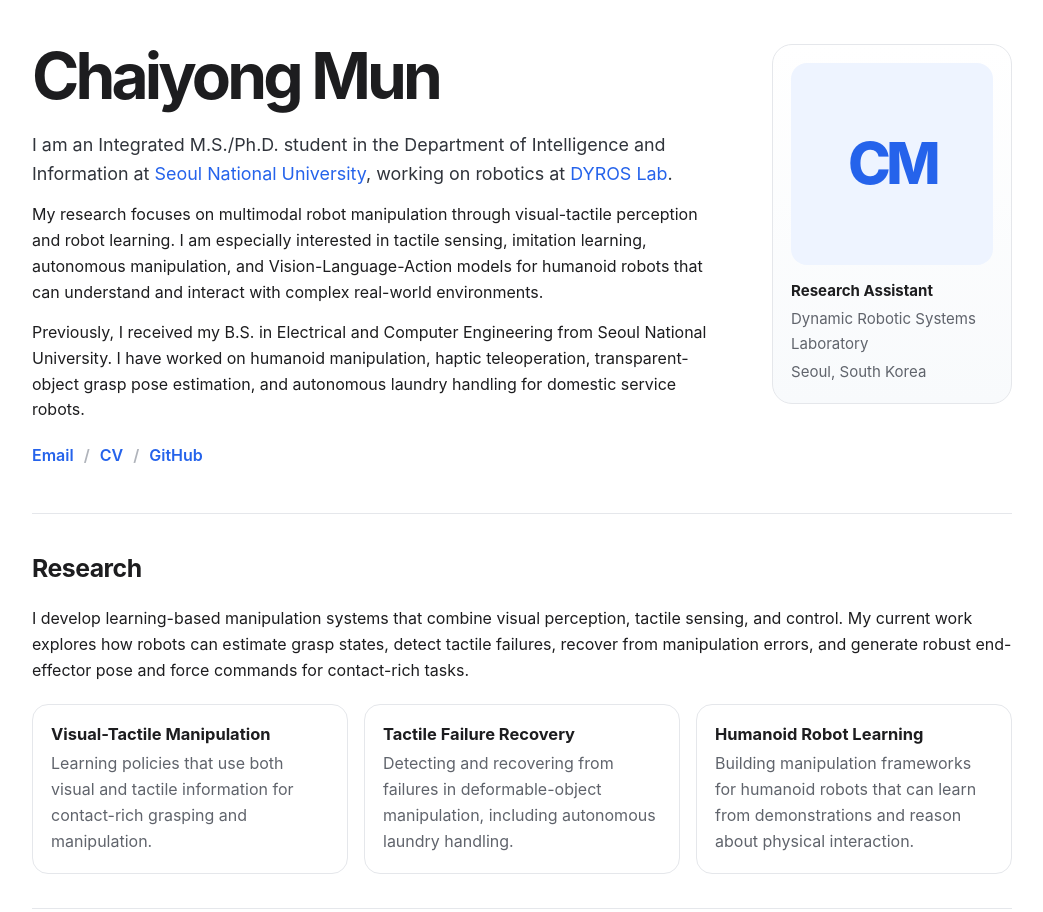
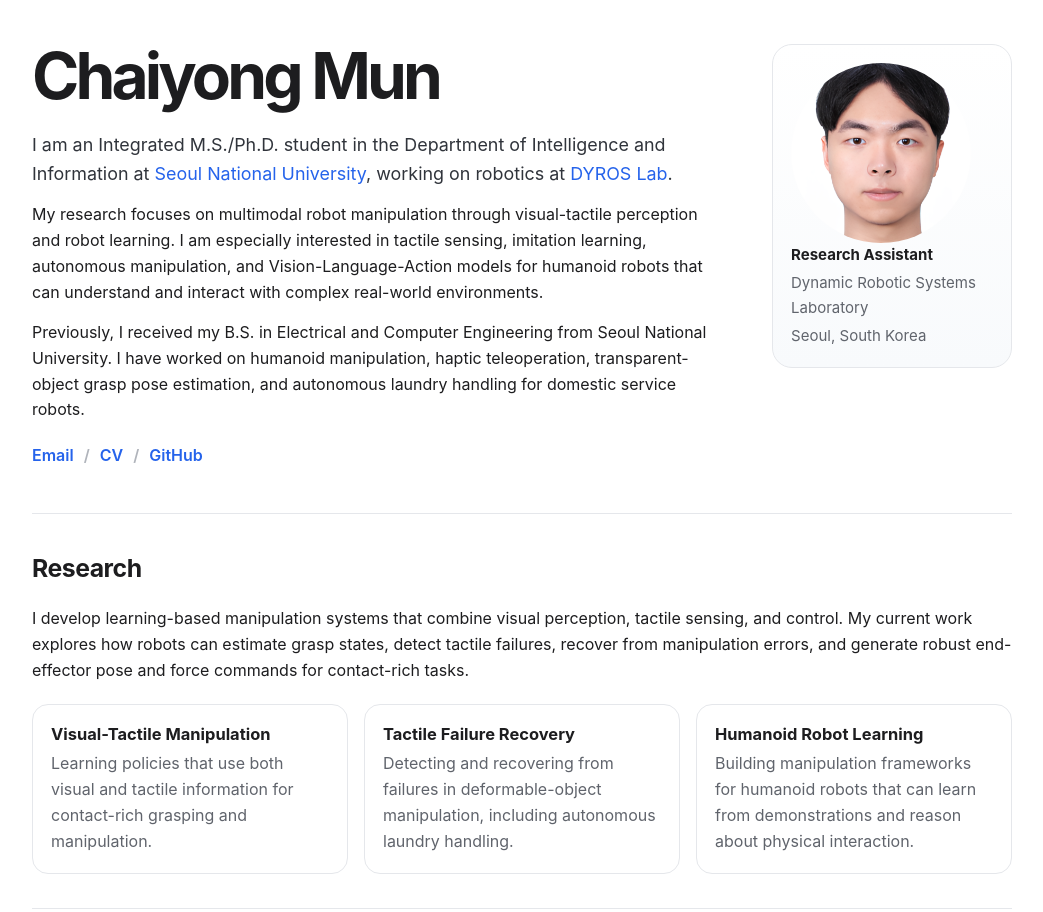
Before and after one commit to chaiyong0401/chaiyong0401.github.io, a plain HTML site: page index.html in a window 1280 px wide. Shown: the top 912 px of the page, without its empty margins (118-1161 px from the left). Drawn offline with Linux system fonts and the light colour scheme.

Commit message:
Add profile photo

```diff
--- a/index.html
+++ b/index.html
@@ -37,7 +37,7 @@
         </p>
       </section>
       <aside class="profile-card" aria-label="Profile summary">
-        <div class="avatar" role="img" aria-label="Profile image placeholder">CM</div>
+        <img class="profile-photo" src="assets/photo_yong.png" alt="Chaiyong Mun profile photo">
         <div class="card-text">
           <strong>Research Assistant</strong>
           <span>Dynamic Robotic Systems Laboratory</span>
--- a/styles.css
+++ b/styles.css
@@ -193,3 +193,11 @@ footer {
   .profile-card { position: static; max-width: 300px; }
   .project { grid-template-columns: 1fr; gap: 6px; }
 }
+
+.profile-photo {
+  width: 180px;
+  height: 180px;
+  border-radius: 50%;
+  object-fit: cover;
+  display: block;
+}
```
Also changed, not shown: assets/photo_yong.png (added).
